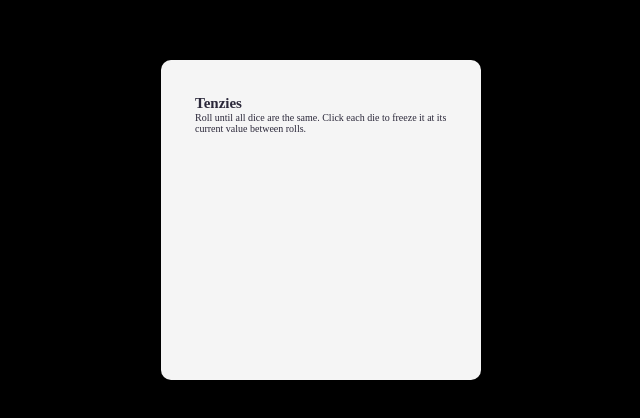
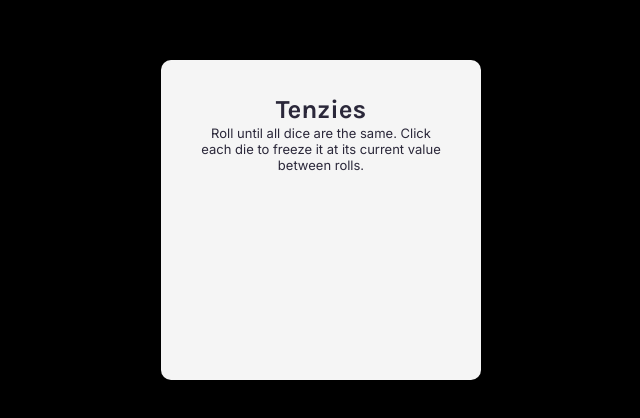
Before and after one commit to aadarsh10c/Tenzies-react-app, a React (Vite) app: page / in a window 1280 px wide. Shown: the part 180-598 px from the top of the page, without its empty margins (319-959 px from the left). Built offline with nearby package versions, Linux system fonts and the light colour scheme.

Commit message:
Completed the intro layout

```diff
--- a/src/sass/_component.scss
+++ b/src/sass/_component.scss
@@ -6,3 +6,20 @@
     padding: 3.5rem 3.4rem;
     color: #2B283A;
 }
+.intro{
+    margin-bottom: 2.3rem;
+    &__head{
+        font-family: 'Karla', 'Times New Roman', Times, serif;
+        font-size: 2.6rem;
+        font-weight: 700;
+        line-height: 3rem;
+        text-align: center;
+    }
+    &__desc{
+        font-family: 'inter', 'Times New Roman', Times, serif;
+        font-size: 1.3rem;
+        font-weight: 400;
+        line-height: 1.6rem;
+        text-align: center;
+    }
+}
```
